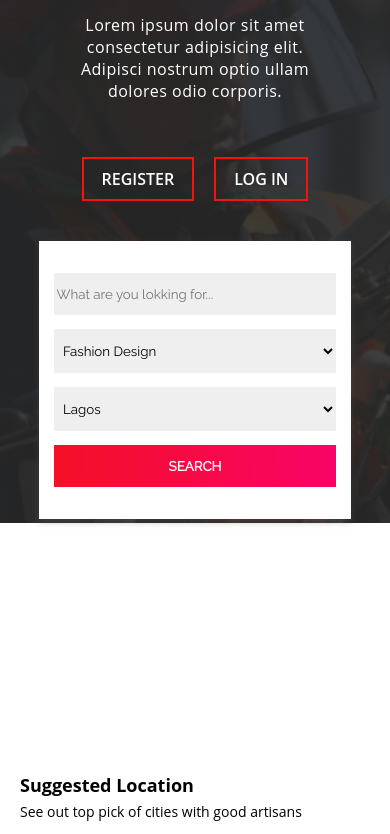
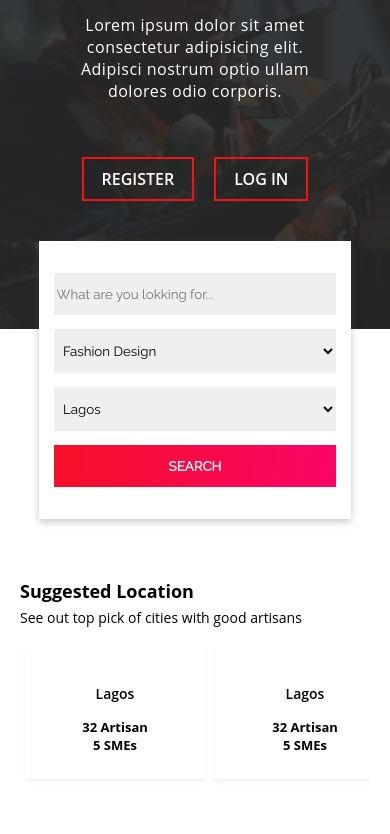
Before and after one commit to Abolore200/rise-project, a plain HTML site: page public/index.html in a window 390 px wide. Shown: the part 321-1155 px from the top of the page. Drawn offline with Linux system fonts and the light colour scheme.

```diff
--- a/public/asset/CSS/homepage-responsive.css
+++ b/public/asset/CSS/homepage-responsive.css
@@ -1,7 +1,7 @@
 @media screen and (max-width:768px){
     nav{display:block;width:100%;}
     .nav-links ul{position:relative;background:red;width:50%;float:right;}
-    header{height:100vh;}
+    header{height:650px;}
     header .home-header{display:block;height:fit-content;}
     .rise-home{background-color:rgba(0,0,0,.2);padding:8px 20px;padding-right:0px;padding-left:10px;
     position:relative;z-index:2;}
```
